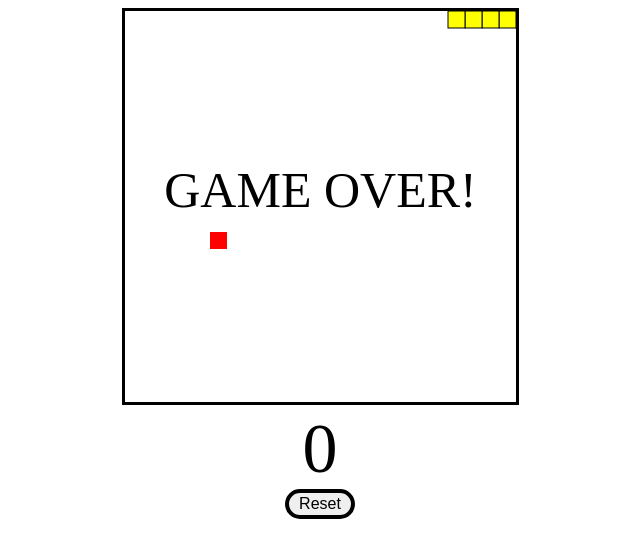
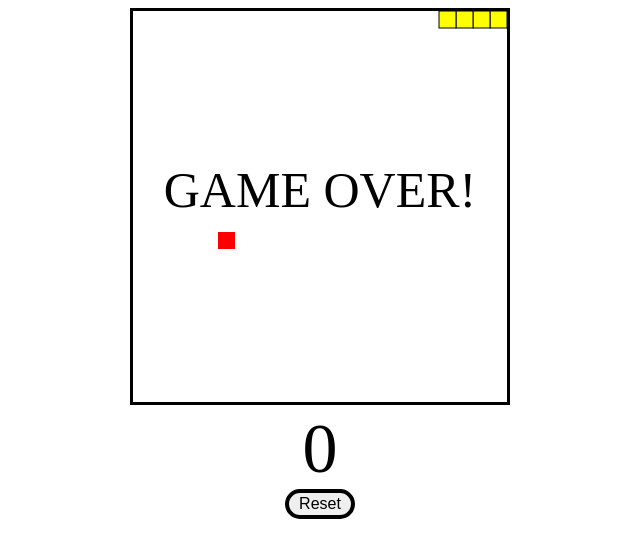
Before and after one commit to sokhaimeach/Snake-Game, a plain HTML site: page index.html in a window 1280 px wide. Shown: the whole page, without its empty margins (320-960 px from the left). Drawn offline with Linux system fonts and the light colour scheme.

Commit message:
update width board

```diff
--- a/index.html
+++ b/index.html
@@ -8,7 +8,7 @@
 </head>
 <body>
     <div id="gameContainer">
-        <canvas id="gameBoard" width="391px" height="391px"></canvas>
+        <canvas id="gameBoard" width="374px" height="391px"></canvas>
         <div id="scoreText">0</div>
         <button id="resetBtn">Reset</button>
     </div>
```
